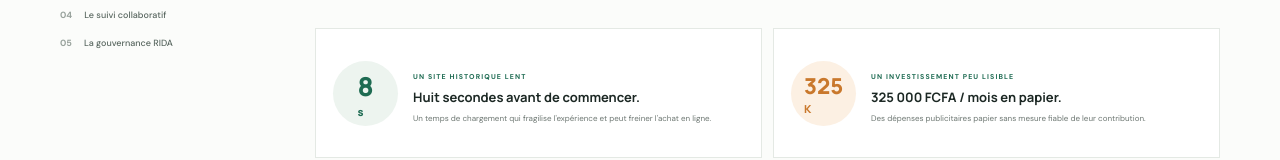
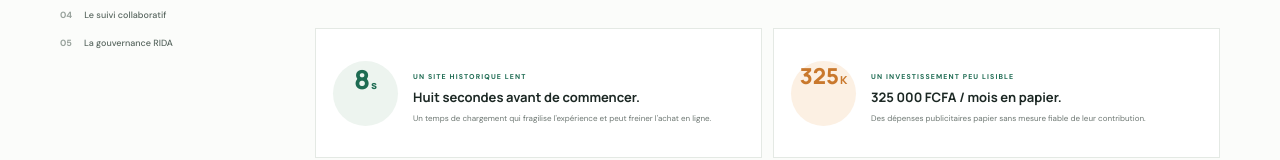
Before and after one commit to flashadre/portfolio-constant-anagossi, a plain HTML site: page joins.html in a window 1280 px wide. Shown: the part 809-969 px from the top of the page. Drawn offline with Linux system fonts and the light colour scheme.

Commit message:
Keep diagnosis metrics on one line
Co-authored-by: Copilot <223556219+Copilot@users.noreply.github.com>

```diff
--- a/styles.css
+++ b/styles.css
@@ -302,7 +302,7 @@ h1, h2, h3, h4 { font-family: var(--heading); }
 /* GROUPE JOINS case study */
 .joins-case-hero { background: #273f35; }.joins-cover { min-height: 320px; padding: 20px; background: #e8e4da; color: var(--green-dark); }.joins-cover::before { position: absolute; top: -110px; right: -70px; width: 330px; height: 330px; border: 1px solid #1e6b5230; border-radius: 50%; content: ""; }.joins-cover .cover-top { color: #738078; }.joins-cover-grid { position: absolute; inset: 65px 24px 57px; display: grid; grid-template-columns: 1.1fr .9fr; grid-template-rows: 1fr 1fr; gap: 7px; transform: rotate(-4deg); }.cover-block { display: grid; align-content: center; padding: 14px; font: 800 20px/1.05 var(--heading); letter-spacing: -.06em; }.cover-block-one { background: var(--orange); color: var(--green-dark); }.cover-block-two { background: var(--green); color: white; }.cover-block-three { background: #d3b88f; color: var(--green-dark); }.cover-block-four { background: #f8f7f2; color: var(--green-dark); }.joins-cover .cover-bottom { color: #66746b; }.joins-cover .cover-bottom strong { color: var(--green-dark); font-size: 15px; }
 .joins-facts > div:first-child { padding-left: 0; }.joins-facts strong { font-size: 11px; }
-.joins-diagnosis { display: grid; grid-template-columns: 1fr 1fr; gap: 11px; }.joins-diagnosis article { display: flex; align-items: center; gap: 15px; min-height: 130px; padding: 17px; border: 1px solid var(--line); background: white; }.problem-icon { display: grid; width: 65px; height: 65px; flex: 0 0 65px; place-content: center; border-radius: 50%; background: #edf4ef; color: var(--green); font: 800 26px var(--heading); }.problem-icon span { font-size: 11px; }.problem-money { background: #fcf0e3; color: #c9782c; font-size: 22px; }.joins-diagnosis .eyebrow { margin-bottom: 3px; font-size: 7px; }.joins-diagnosis h3 { margin: 0 0 4px; font-size: 13px; }.joins-diagnosis p { margin: 0; color: var(--muted); font-size: 8px; }
+.joins-diagnosis { display: grid; grid-template-columns: 1fr 1fr; gap: 11px; }.joins-diagnosis article { display: flex; align-items: center; gap: 15px; min-height: 130px; padding: 17px; border: 1px solid var(--line); background: white; }.problem-icon { display: flex; align-items: baseline; justify-content: center; gap: 1px; width: 65px; height: 65px; flex: 0 0 65px; border-radius: 50%; background: #edf4ef; color: var(--green); font: 800 26px var(--heading); white-space: nowrap; }.problem-icon span { font-size: 11px; }.problem-money { background: #fcf0e3; color: #c9782c; font-size: 22px; }.joins-diagnosis .eyebrow { margin-bottom: 3px; font-size: 7px; }.joins-diagnosis h3 { margin: 0 0 4px; font-size: 13px; }.joins-diagnosis p { margin: 0; color: var(--muted); font-size: 8px; }
 .coach-card { position: relative; display: grid; grid-template-columns: 50px 1fr 120px; align-items: center; gap: 12px; overflow: hidden; padding: 25px; background: var(--green-dark); color: white; }.coach-card::after { position: absolute; top: -120px; right: 10px; width: 290px; height: 290px; border: 1px solid #ffffff1c; border-radius: 50%; content: ""; }.coach-quote { align-self: start; color: var(--orange); font: 800 66px/.8 Georgia,serif; }.coach-card .eyebrow { margin-bottom: 7px; }.coach-card h3 { margin: 0 0 7px; font-size: 22px; line-height: 1.18; letter-spacing: -.05em; }.coach-card p { max-width: 380px; margin: 0; color: #d0ddd5; font-size: 9px; }.coach-stamp { z-index: 1; display: grid; width: 95px; height: 95px; place-content: center; border: 1px solid #ffffff66; border-radius: 50%; color: #e8eee9; font-size: 7px; font-weight: 700; letter-spacing: .1em; text-align: center; transform: rotate(8deg); }.coach-stamp b { color: var(--orange); font-size: 22px; }
 .journey { display: flex; align-items: center; justify-content: space-between; gap: 10px; margin-top: 12px; padding: 14px 17px; border: 1px solid var(--line); background: white; }.journey-step { display: flex; align-items: center; gap: 9px; }.journey-step > span { color: var(--orange); font: 800 15px var(--heading); }.journey-step b { font: 700 9px/1.4 var(--heading); }.journey > i { color: #a2ada5; font-style: normal; }
 .tech-stack { display: grid; grid-template-columns: repeat(4,1fr); gap: 8px; }.tech-stack > div { display: grid; min-height: 128px; align-content: space-between; padding: 13px; border: 1px solid var(--line); background: white; }.tech-stack > div > span { color: #98a39c; font-size: 7px; font-weight: 700; letter-spacing: .1em; }.tech-stack strong { font: 800 16px/1.15 var(--heading); letter-spacing: -.04em; }.tech-stack strong i { color: var(--orange); font-style: normal; }.tech-stack small { color: #89948d; font-size: 8px; }
```
